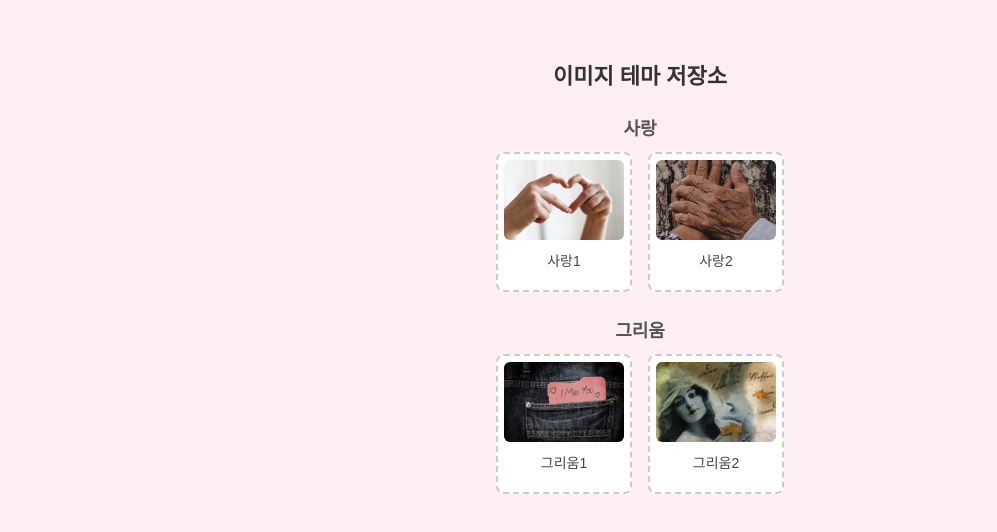
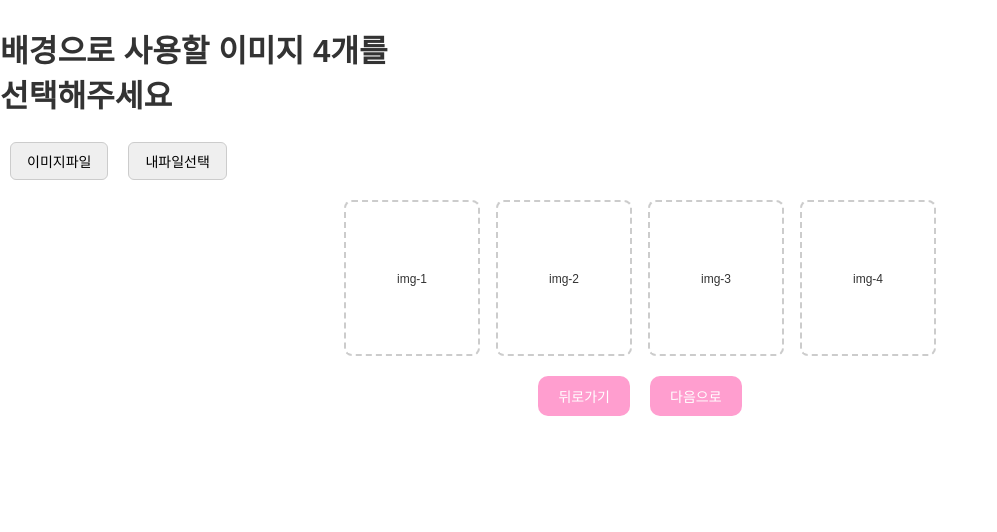
Before and after one commit to xeon-243859/ppongtok-app, a React (Vite) app: page /image/theme in a window 1280 px wide. Shown: the top 532 px of the page, without its empty margins (0-997 px from the left). Built offline with nearby package versions, Linux system fonts and the light colour scheme.

Commit message:
💾 변경사항 정리 후 pull 준비

```diff
--- a/src/pages/ImageThemePage.css
+++ b/src/pages/ImageThemePage.css
@@ -1,55 +1,81 @@
-/* src/pages/ImageThemePage.css */
-
-.image-theme-container {
-    background-color: #ffeef3;
-    padding: 40px 20px;
+.image-select-title {
+  font-size: 1.3rem;
+  font-weight: bold;
+  color: #333;
+  margin-bottom: 20px;
   text-align: center;
-    min-height: 100vh;
-    font-family: 'Pretendard', sans-serif;
 }
 
-  .image-theme-container h2 {
-    font-size: 22px;
-    margin-bottom: 20px;
-    color: #333;
+.image-select-container {
+  display: flex;
+  flex-direction: column;
+  align-items: center;
+  padding: 50px;
+  text-align: center;
 }
 
-  .image-theme-container h3 {
-    font-size: 18px;
-    margin: 24px 0 12px;
-    color: #555;
+.file-button-group {
+  display: flex;
+  gap: 10px;
+  margin-bottom: 20px;
 }
 
-  .image-row {
+.image-slots {
+  display: flex;
+  flex-wrap: wrap;
+  justify-content: center;
+  gap: 15px;
+  margin: 20px 0;
+}
+
+.image-slot {
+  width: 80px;
+  height: 80px;
+  border: 1px dashed #ccc;
   display: flex;
   justify-content: center;
-    flex-wrap: wrap;
-    gap: 16px;
+  align-items: center;
+  position: relative;
+  background-color: #fdfdfd;
 }
 
-  .image-option {
-    width: 120px;
-    cursor: pointer;
-    border: 2px dashed #ccc;
-    border-radius: 8px;
-    padding: 6px;
-    background-color: white;
-    transition: transform 0.2s;
+.image-slot img {
+  max-width: 100%;
+  max-height: 100%;
+  object-fit: cover;
 }
 
-  .image-option:hover {
-    transform: scale(1.05);
+.image-slot button {
+  position: absolute;
+  top: -10px;
+  right: -10px;
+  background-color: #f00;
+  color: #fff;
+  border: none;
+  border-radius: 50%;
+  width: 20px;
+  height: 20px;
+  cursor: pointer;
 }
 
-  .image-option img {
-    width: 100%;
-    height: 80px;
-    object-fit: cover;
-    border-radius: 6px;
+.button-group {
+  display: flex;
+  justify-content: space-between;
+  margin-top: 30px;
+  width: 200px;
 }
 
-  .image-option p {
-    margin-top: 6px;
-    font-size: 14px;
-    color: #444;
+.button-group button {
+  padding: 10px 20px;
+  font-size: 0.9rem;
+  border: none;
+  border-radius: 20px;
+  background-color: #ffb6b6;
+  color: white;
+  cursor: pointer;
+  transition: background-color 0.3s;
 }
+
+.button-group button:hover {
+  background-color: #ff9090;
+}
--- a/src/pages/ImageThemePage.jsx
+++ b/src/pages/ImageThemePage.jsx
@@ -1,67 +1,94 @@
-import React from "react";
+import React, { useRef, useState } from "react";
 import { useNavigate } from "react-router-dom";
-import "./ImageThemePage.css";
+import "./ImageSelectPage.css";
 
-const ImageThemePage = () => {
+const ImageSelectPage = () => {
   const navigate = useNavigate();
+  const fileInputRef = useRef(null);
+  const [images, setImages] = useState(["", "", "", ""]);
 
-  const handleSelect = (relativePath) => {
-    const slot = localStorage.getItem("selected-slot");
-    if (!slot) {
-      alert("저장할 슬롯이 설정되지 않았습니다.");
+  const handleDelete = (index) => {
+    const updated = [...images];
+    updated[index] = "";
+    setImages(updated);
+    localStorage.removeItem(`img-${index + 1}`);
+  };
+
+  const saveImage = (dataUrl) => {
+    const updated = [...images];
+    for (let i = 0; i < 4; i++) {
+      if (!updated[i]) {
+        updated[i] = dataUrl;
+        setImages(updated);
+        localStorage.setItem(`img-${i + 1}`, dataUrl);
+        return;
+      }
+    }
+    alert("모든 슬롯이 가득 찼어요!");
+  };
+
+  const handleImageFile = () => {
+    const index = images.findIndex((img) => img === "");
+    if (index === -1) {
+      alert("모든 슬롯이 가득 찼어요!");
       return;
     }
+    const slot = `img-${index + 1}`;
+    localStorage.setItem("selected-slot", slot);
+    navigate("/image/theme");
+  };
 
-    const image = new Image();
-    image.crossOrigin = "anonymous";
-    image.onload = () => {
-      const canvas = document.createElement("canvas");
-      canvas.width = image.width;
-      canvas.height = image.height;
-      canvas.getContext("2d").drawImage(image, 0, 0);
-      const base64 = canvas.toDataURL("image/jpeg");
+  const handleLocalFile = () => {
+    fileInputRef.current.click();
+  };
 
-      localStorage.setItem(slot, base64);
-      localStorage.removeItem("selected-slot");
-      console.log(`✅ ${slot}에 base64 이미지 저장 완료`);
-      navigate("/image/select");
+  const handleFileChange = (e) => {
+    const file = e.target.files[0];
+    if (!file) return;
+    const reader = new FileReader();
+    reader.onloadend = () => {
+      saveImage(reader.result);
     };
-    image.onerror = () => {
-      alert("이미지를 불러오는 데 실패했습니다.");
-    };
-
-    image.src = `${window.location.origin}${relativePath}`;
+    reader.readAsDataURL(file);
   };
 
   return (
-    <div className="image-theme-container">
-      <h2>이미지 테마 저장소</h2>
+    <div className="image-select-title">
+      <h2>배경으로 사용할 이미지 4개를<br />선택해주세요</h2>
 
-      <h3>사랑</h3>
-      <div className="image-row">
-        <div className="image-option" onClick={() => handleSelect("/backgrounds/love/love1.jpg")}>
-          <img src="/backgrounds/love/love1.jpg" alt="사랑1" />
-          <p>사랑1</p>
-        </div>
-        <div className="image-option" onClick={() => handleSelect("/backgrounds/love/love2.jpg")}>
-          <img src="/backgrounds/love/love2.jpg" alt="사랑2" />
-          <p>사랑2</p>
-        </div>
+      <div className="file-button-group">
+        <button onClick={handleImageFile}>이미지파일</button>
+        <button onClick={handleLocalFile}>내파일선택</button>
+        <input
+          type="file"
+          accept="image/*"
+          ref={fileInputRef}
+          onChange={handleFileChange}
+          style={{ display: "none" }}
+        />
       </div>
 
-      <h3>그리움</h3>
-      <div className="image-row">
-        <div className="image-option" onClick={() => handleSelect("/backgrounds/miss/miss1.jpg")}>
-          <img src="/backgrounds/miss/miss1.jpg" alt="그리움1" />
-          <p>그리움1</p>
-        </div>
-        <div className="image-option" onClick={() => handleSelect("/backgrounds/miss/miss2.jpg")}>
-          <img src="/backgrounds/miss/miss2.jpg" alt="그리움2" />
-          <p>그리움2</p>
-        </div>
+      <div className="image-slots">
+        {images.map((src, i) => (
+          <div className="image-slot" key={i}>
+            {src ? (
+              <>
+                <img src={src} alt={`img-${i + 1}`} />
+                <button onClick={() => handleDelete(i)}>❌</button>
+              </>
+            ) : (
+              <p>{`img-${i + 1}`}</p>
+            )}
+          </div>
+        ))}
+      </div>
+
+      <div className="button-group">
+        <button onClick={() => navigate(-1)}>뒤로가기</button>
+        <button onClick={() => navigate("/music/select")}>다음으로</button>
       </div>
     </div>
   );
 };
 
-export default ImageThemePage;
+export default ImageSelectPage;
```
Also changed, not shown: 1 other file (tests, documents, lock files or other folders). Lines whose indentation alone changed are shown as unchanged.
